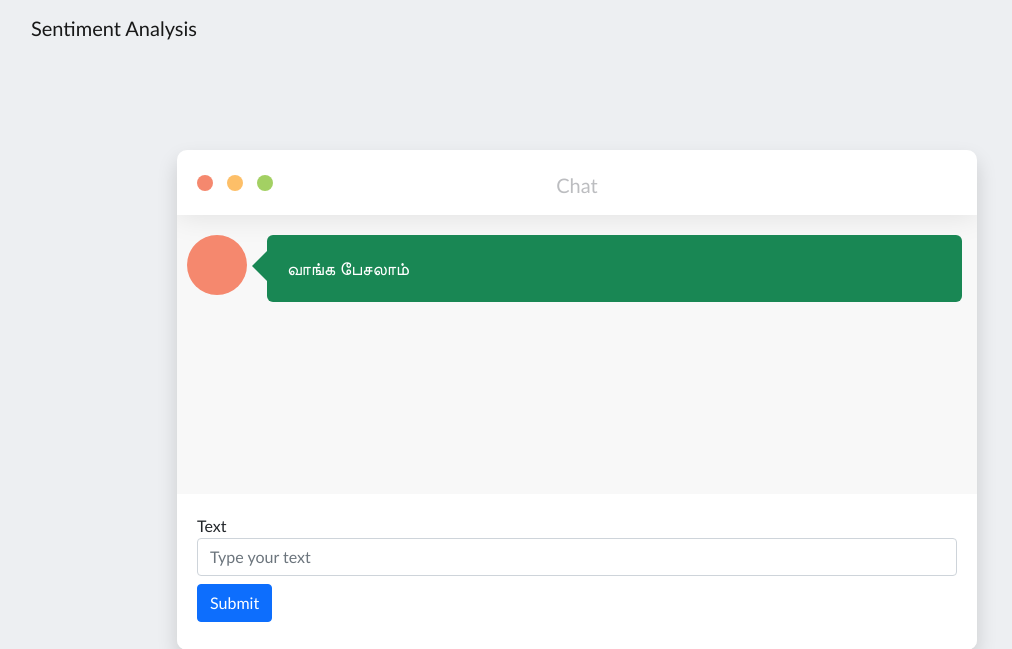
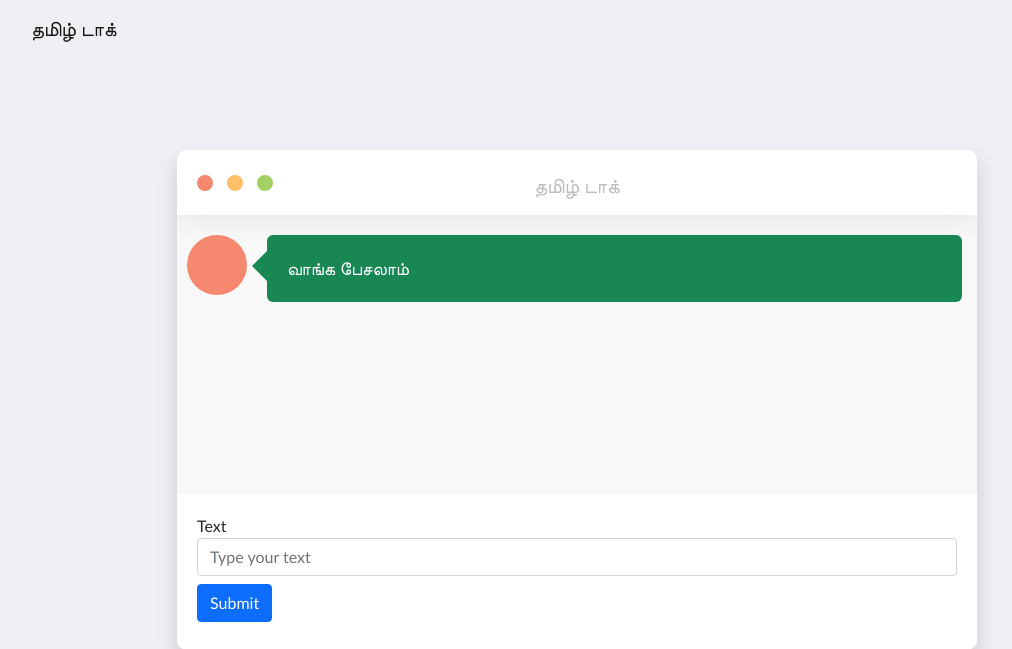
Before and after one commit to Alpha-github/Tamil-NLP, a Flask app: page / in a window 1280 px wide. Shown: the top 649 px of the page, without its empty margins (63-1075 px from the left). Run offline with Flask 2, Linux system fonts and the light colour scheme; some libraries are stand-ins or nearby versions.

Commit message:
Wrapping up

```diff
--- a/Sentiment Analysis/templates/home.html
+++ b/Sentiment Analysis/templates/home.html
@@ -207,7 +207,7 @@
             <div class="button minimize"></div>
             <div class="button maximize"></div>
         </div>
-        <div class="title">Chat</div>
+        <div class="title">தமிழ் டாக் </div>
     </div>
     <ul class="messages"></ul>
     <div class="bottom_wrapper clearfix">
--- a/Sentiment Analysis/templates/index.html
+++ b/Sentiment Analysis/templates/index.html
@@ -8,13 +8,13 @@
     <!-- Bootstrap CSS -->
     <link href="https://cdn.jsdelivr.net/npm/bootstrap@5.0.2/dist/css/bootstrap.min.css" rel="stylesheet" integrity="sha384-EVSTQN3/azprG1Anm3QDgpJLIm9Nao0Yz1ztcQTwFspd3yD65VohhpuuCOmLASjC" crossorigin="anonymous">
 
-    <title>Sentiment Analysis</title>
+    <title>தமிழ் டாக் </title>
   </head>
   <body>
     <div class = "container">
     <nav class="navbar navbar-expand-lg navbar-light bg-transparent">
         <div class="container-fluid">
-          <a class="navbar-brand" href="#">Sentiment Analysis</a>
+          <a class="navbar-brand" href="#">தமிழ் டாக் </a>
         </div>
       </nav>
     </div>
```
